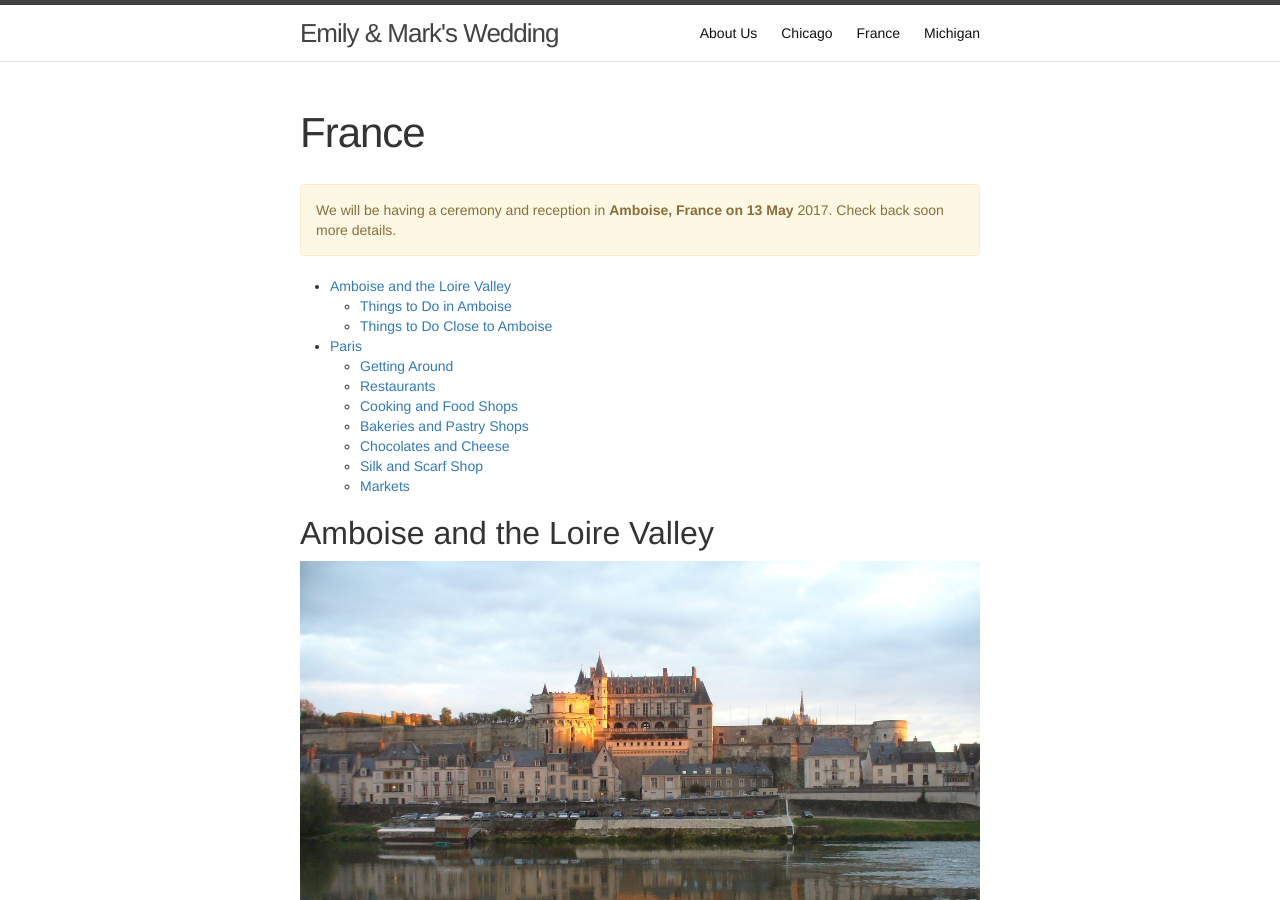
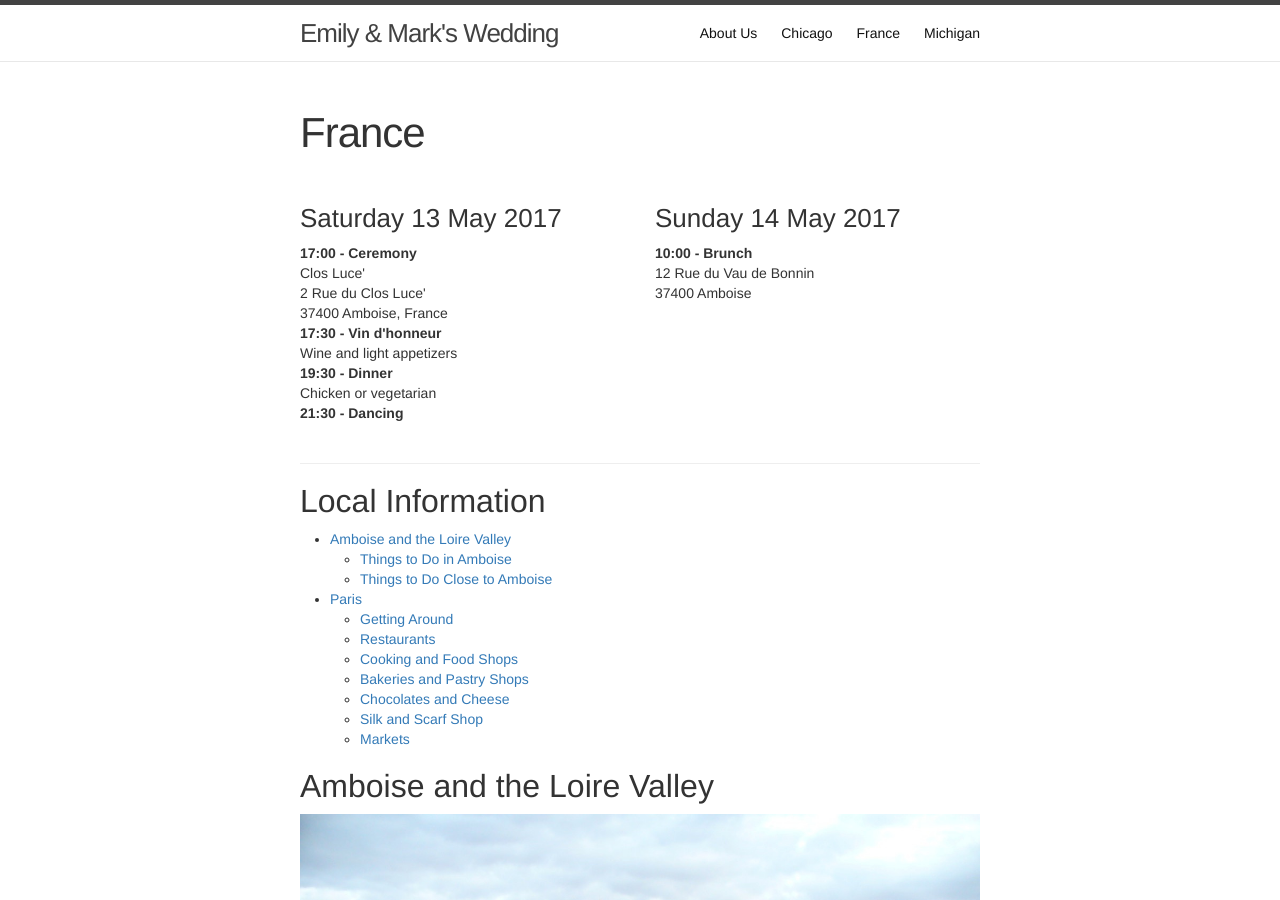
Before and after one commit to canismarko/prettywolves, a Jekyll site: the page built from ceremony.md, in a window 1280 px wide and 900 px high. Built offline with Jekyll 4.4.1, drawn with Linux system fonts in a browser that asks for light colours.

Commit message:
Added wedding details that have recently been clarified.

```diff
--- a/_includes/header.html
+++ b/_includes/header.html
@@ -16,8 +16,8 @@
       <div class="trigger">
         {% for my_page in site.pages %}
           {% if my_page.title %}
-          <a class="page-link" href="{{ my_page.url | prepend: site.baseurl }}">{{ my_page.title }}</a>
-          {% endif %}
+        <a class="page-link" href="{{ my_page.url | prepend: site.baseurl }}">{{ my_page.title }}</a>
+        {% endif %}
         {% endfor %}
       </div>
     </nav>
--- a/ceremony.md
+++ b/ceremony.md
@@ -4,10 +4,46 @@ title: France
 permalink: /ceremony/
 ---
 
-<div class="alert alert-warning">
-  We will be having a ceremony and reception in <strong>Amboise,
-    France on 13 May</strong> 2017. Check back soon more details.
+<div class="row">
+  <div class="col-md-6">
+    <h3>Saturday 13 May 2017</h3>
+
+    <dl>
+      <dt>17:00 - Ceremony</dt>
+      <dd>
+	Clos Luce'<br />
+	2 Rue du Clos Luce'<br />
+	37400 Amboise, France<br />
+      </dd>
+
+      <dt>17:30 - Vin d'honneur</dt>
+      <dd>
+	Wine and light appetizers<br />
+      </dd>
+
+      <dt>19:30 - Dinner</dt>
+      <dd>Chicken or vegetarian</dd>
+
+      <dt>21:30 - Dancing</dt>
+    </dl>
+  </div>
+
+  <div class="col-md-6">
+    <h3>Sunday 14 May 2017</h3>
+
+    <dl>
+      <dt>10:00 - Brunch</dt>
+      <dd>
+	12 Rue du Vau de Bonnin<br />
+	37400 Amboise
+      </dd>
+    </dl>
+  </div>
 </div>
+
+<hr />
+
+<h2>Local Information</h2>
 
 <ul>
  <li>
```
Also changed, not shown: barnight.md (+1 -1 lines), index.html (+8 -10 lines).
